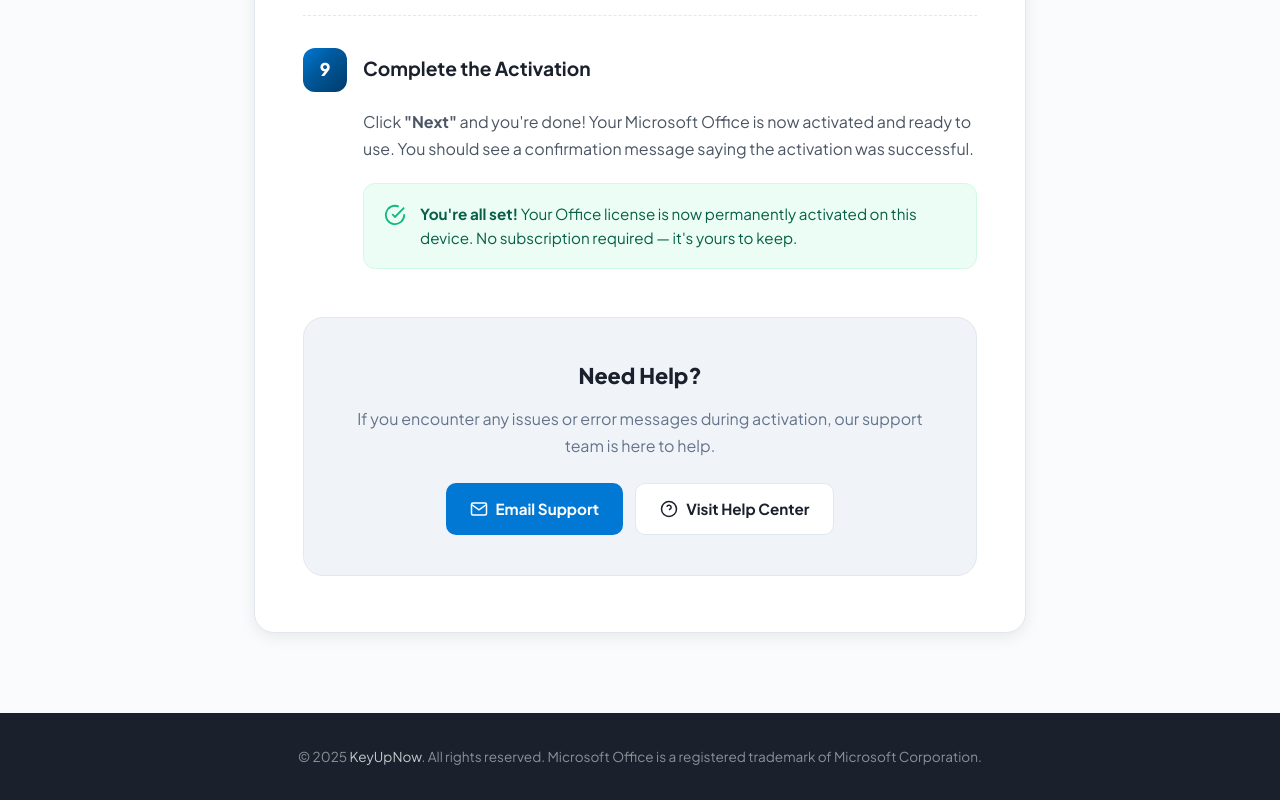
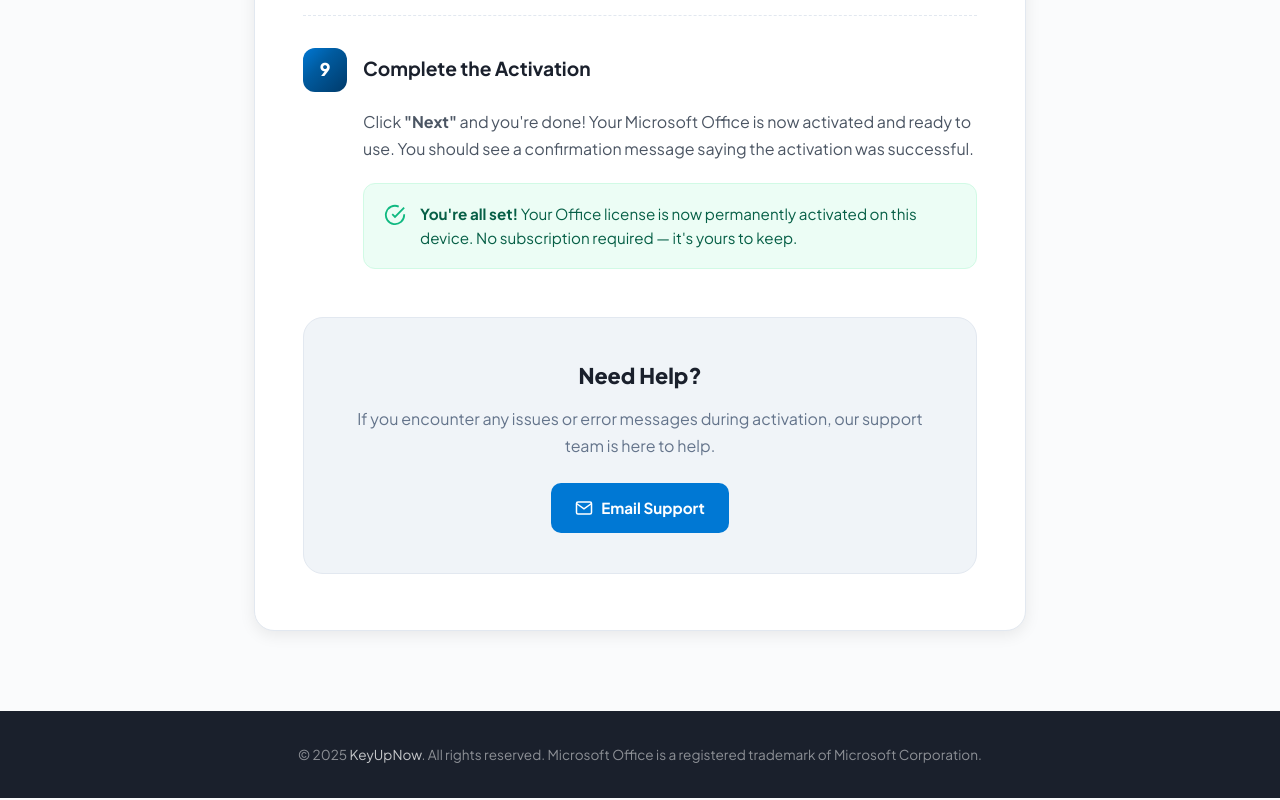
Before and after one commit to safah2222/activiate_via_phone, a plain HTML site: page index.html in a window 1280 px wide. Shown: the part 7921-8721 px from the top of the page. Drawn offline with Linux system fonts and the light colour scheme; no server answers.

Commit message:
Update index.html

```diff
--- a/index.html
+++ b/index.html
@@ -681,10 +681,6 @@
           <svg width="18" height="18" viewBox="0 0 24 24" fill="none" stroke="currentColor" stroke-width="2"><path d="M4 4h16c1.1 0 2 .9 2 2v12c0 1.1-.9 2-2 2H4c-1.1 0-2-.9-2-2V6c0-1.1.9-2 2-2z"/><polyline points="22,6 12,13 2,6"/></svg>
           <span data-i18n="ctaEmail">Email Support</span>
         </a>
-        <a href="/support" class="btn-secondary">
-          <svg width="18" height="18" viewBox="0 0 24 24" fill="none" stroke="currentColor" stroke-width="2"><circle cx="12" cy="12" r="10"/><path d="M9.09 9a3 3 0 0 1 5.83 1c0 2-3 3-3 3"/><line x1="12" y1="17" x2="12.01" y2="17"/></svg>
-          <span data-i18n="ctaHelp">Visit Help Center</span>
-        </a>
       </div>
     </div>
 
```
